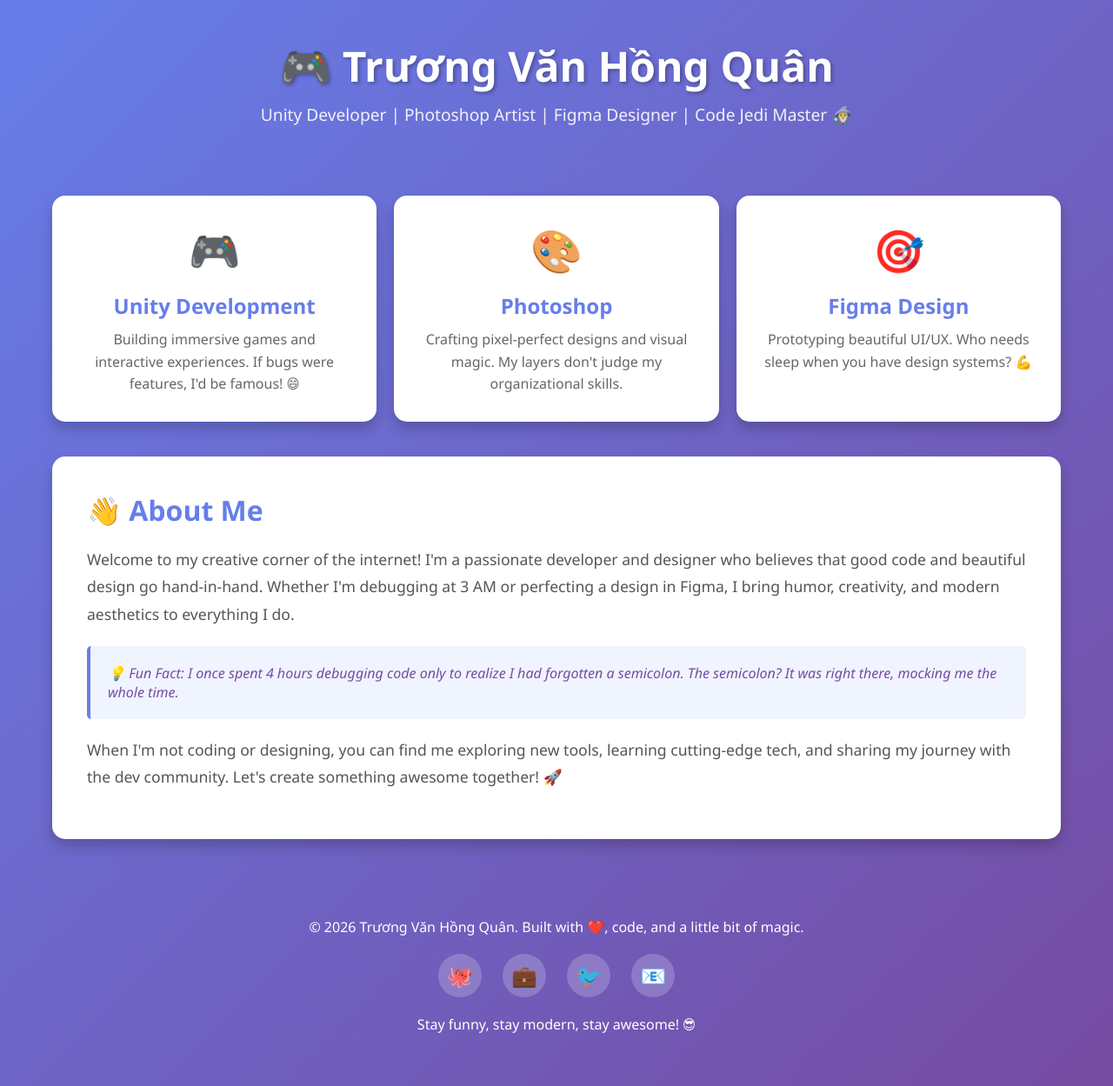
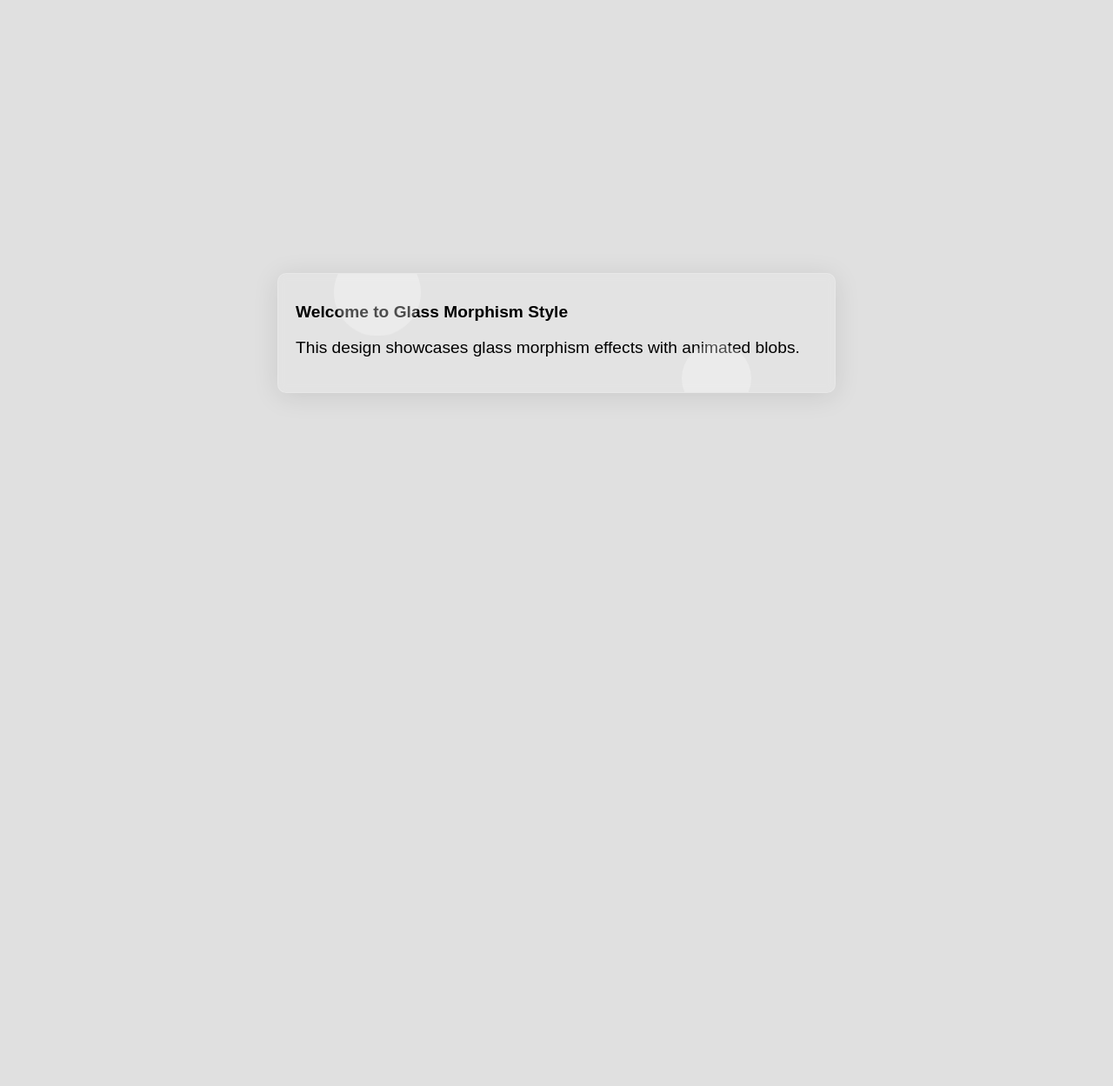
Before and after one commit to quantvhq99/quan.truong.profile, a plain HTML site: page index.html in a window 1280 px wide. Shown: the part 17-1266 px from the top of the page at 87% size. After the commit the page ends 800 px from the top, so only its background shows below. Drawn offline with Linux system fonts and the light colour scheme.

Commit message:
Updated index.html with glass morphism style content including animated blobs.

```diff
--- a/index.html
+++ b/index.html
@@ -3,225 +3,64 @@
 <head>
     <meta charset="UTF-8">
     <meta name="viewport" content="width=device-width, initial-scale=1.0">
-    <title>🎮 Quân's Creative Hub - Where Code Meets Art</title>
+    <title>Glass Morphism Style</title>
     <style>
-        * {
+        body {
             margin: 0;
-            padding: 0;
-            box-sizing: border-box;
+            font-family: Arial, sans-serif;
+            background: #e0e0e0;
+            display: flex;
+            justify-content: center;
+            align-items: center;
+            height: 100vh;
         }
-
-        body {
-            font-family: 'Segoe UI', Tahoma, Geneva, Verdana, sans-serif;
-            background: linear-gradient(135deg, #667eea 0%, #764ba2 100%);
-            min-height: 100vh;
-            color: #333;
+        .glass {
+            background: rgba(255, 255, 255, 0.1);
+            border-radius: 10px;
+            padding: 20px;
+            backdrop-filter: blur(5px);
+            box-shadow: 0 4px 30px rgba(0, 0, 0, 0.1);
+            border: 1px solid rgba(255, 255, 255, 0.18);
+            position: relative;
+            overflow: hidden;
+            width: 90%;
+            max-width: 600px;
         }
-
-        .container {
-            max-width: 1200px;
-            margin: 0 auto;
-            padding: 20px;
+        .blob {
+            position: absolute;
+            border-radius: 50%;
+            background: rgba(255, 255, 255, 0.3);
+            animation: float 5s infinite;
         }
-
-        header {
-            text-align: center;
-            padding: 40px 20px;
-            color: white;
-            animation: fadeIn 1s ease-in;
-        }
-
-        header h1 {
-            font-size: 3em;
-            margin-bottom: 10px;
-            text-shadow: 2px 2px 4px rgba(0, 0, 0, 0.3);
-        }
-
-        header p {
-            font-size: 1.2em;
-            opacity: 0.9;
-        }
-
-        .skills-section {
-            display: grid;
-            grid-template-columns: repeat(auto-fit, minmax(250px, 1fr));
-            gap: 20px;
-            margin: 40px 0;
-        }
-
-        .skill-card {
-            background: white;
-            padding: 30px;
-            border-radius: 15px;
-            box-shadow: 0 8px 16px rgba(0, 0, 0, 0.2);
-            transition: transform 0.3s ease, box-shadow 0.3s ease;
-            text-align: center;
-        }
-
-        .skill-card:hover {
-            transform: translateY(-10px);
-            box-shadow: 0 12px 24px rgba(0, 0, 0, 0.3);
-        }
-
-        .skill-card h3 {
-            color: #667eea;
-            margin-bottom: 10px;
-            font-size: 1.5em;
-        }
-
-        .skill-card p {
-            color: #666;
-            line-height: 1.6;
-        }
-
-        .emoji {
-            font-size: 3em;
-            margin-bottom: 15px;
-        }
-
-        .about-section {
-            background: white;
-            padding: 40px;
-            border-radius: 15px;
-            margin: 40px 0;
-            box-shadow: 0 8px 16px rgba(0, 0, 0, 0.2);
-        }
-
-        .about-section h2 {
-            color: #667eea;
-            margin-bottom: 20px;
-            font-size: 2em;
-        }
-
-        .about-section p {
-            color: #555;
-            line-height: 1.8;
-            font-size: 1.1em;
-            margin-bottom: 15px;
-        }
-
-        .fun-fact {
-            background: #f0f4ff;
-            padding: 20px;
-            border-left: 4px solid #667eea;
-            margin: 20px 0;
-            border-radius: 5px;
-            font-style: italic;
-            color: #764ba2;
-        }
-
-        footer {
-            text-align: center;
-            padding: 30px;
-            color: white;
-            margin-top: 50px;
-        }
-
-        footer p {
-            margin: 10px 0;
-        }
-
-        .social-links {
-            margin: 20px 0;
-        }
-
-        .social-links a {
-            display: inline-block;
-            width: 50px;
-            height: 50px;
-            background: rgba(255, 255, 255, 0.2);
-            border-radius: 50%;
-            line-height: 50px;
-            text-align: center;
-            color: white;
-            margin: 0 10px;
-            text-decoration: none;
-            font-size: 1.5em;
-            transition: background 0.3s ease;
-        }
-
-        .social-links a:hover {
-            background: rgba(255, 255, 255, 0.4);
-        }
-
-        @keyframes fadeIn {
-            from {
-                opacity: 0;
+        @keyframes float {
+            0%, 100% {
+                transform: translateY(0);
+            }
+            50% {
                 transform: translateY(-20px);
             }
-            to {
-                opacity: 1;
-                transform: translateY(0);
+        }
+        .responsive {
+            font-size: 1.2em;
+        }
+        @media (max-width: 480px) {
+            .responsive {
+                font-size: 1em;
             }
         }
-
         @media (max-width: 768px) {
-            header h1 {
-                font-size: 2em;
-            }
-
-            .about-section {
-                padding: 20px;
-            }
-
-            .skills-section {
-                grid-template-columns: 1fr;
+            .responsive {
+                font-size: 1.1em;
             }
         }
     </style>
 </head>
 <body>
-    <div class="container">
-        <header>
-            <h1>🎮 Trương Văn Hồng Quân</h1>
-            <p>Unity Developer | Photoshop Artist | Figma Designer | Code Jedi Master 🧙‍♂️</p>
-        </header>
-
-        <section class="skills-section">
-            <div class="skill-card">
-                <div class="emoji">🎮</div>
-                <h3>Unity Development</h3>
-                <p>Building immersive games and interactive experiences. If bugs were features, I'd be famous! 😄</p>
-            </div>
-
-            <div class="skill-card">
-                <div class="emoji">🎨</div>
-                <h3>Photoshop</h3>
-                <p>Crafting pixel-perfect designs and visual magic. My layers don't judge my organizational skills.</p>
-            </div>
-
-            <div class="skill-card">
-                <div class="emoji">🎯</div>
-                <h3>Figma Design</h3>
-                <p>Prototyping beautiful UI/UX. Who needs sleep when you have design systems? 💪</p>
-            </div>
-        </section>
-
-        <section class="about-section">
-            <h2>👋 About Me</h2>
-            <p>
-                Welcome to my creative corner of the internet! I'm a passionate developer and designer who believes that good code and beautiful design go hand-in-hand. Whether I'm debugging at 3 AM or perfecting a design in Figma, I bring humor, creativity, and modern aesthetics to everything I do.
-            </p>
-
-            <div class="fun-fact">
-                💡 Fun Fact: I once spent 4 hours debugging code only to realize I had forgotten a semicolon. The semicolon? It was right there, mocking me the whole time.
-            </div>
-
-            <p>
-                When I'm not coding or designing, you can find me exploring new tools, learning cutting-edge tech, and sharing my journey with the dev community. Let's create something awesome together! 🚀
-            </p>
-        </section>
-
-        <footer>
-            <p>&copy; 2026 Trương Văn Hồng Quân. Built with ❤️, code, and a little bit of magic.</p>
-            <div class="social-links">
-                <a href="#" title="GitHub">🐙</a>
-                <a href="#" title="LinkedIn">💼</a>
-                <a href="#" title="Twitter">🐦</a>
-                <a href="#" title="Email">📧</a>
-            </div>
-            <p>Stay funny, stay modern, stay awesome! 😎</p>
-        </footer>
+    <div class="glass">
+        <h1 class="responsive">Welcome to Glass Morphism Style</h1>
+        <p class="responsive">This design showcases glass morphism effects with animated blobs.</p>
+        <div class="blob" style="width: 100px; height: 100px; top: -20%; left: 10%; animation-duration: 6s;"></div>
+        <div class="blob" style="width: 80px; height: 80px; bottom: -30%; right: 15%; animation-duration: 4s;"></div>
     </div>
 </body>
 </html>
```
